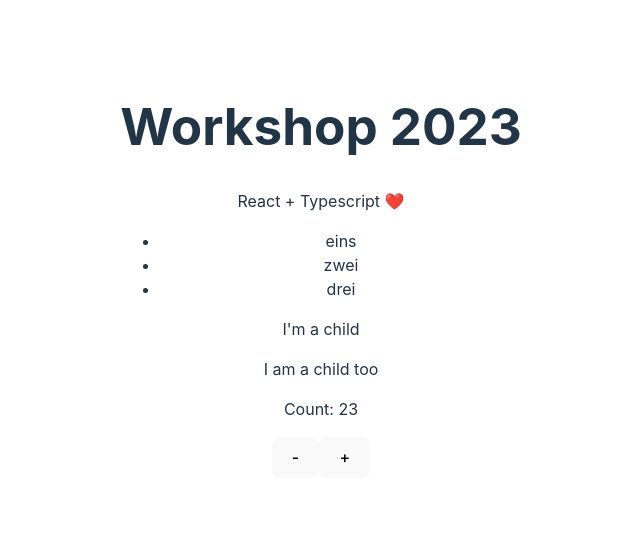
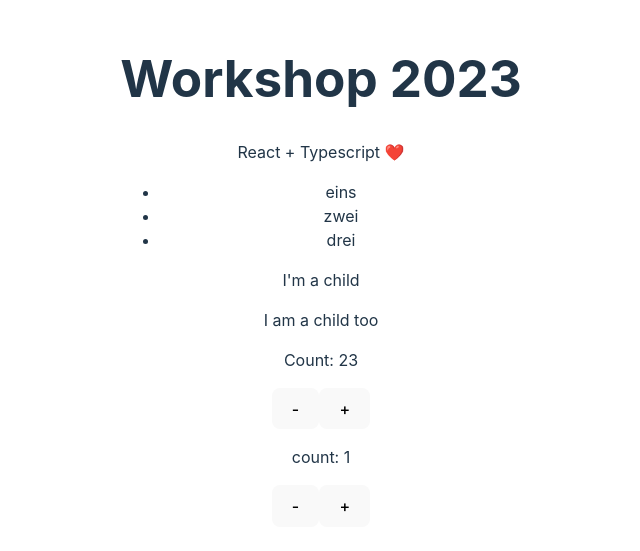
Before and after one commit to sandstorm/react-workshop-2023-09-hands-on, a React (Vite) app: page / in a window 1280 px wide. Shown: the part 129-680 px from the top of the page, without its empty margins (319-959 px from the left). Built offline with nearby package versions, Linux system fonts and the light colour scheme.

Commit message:
TASK: Add Counter as class component for comparison

```diff
--- a/src/App.tsx
+++ b/src/App.tsx
@@ -1,10 +1,22 @@
+import { useEffect, useState } from 'react'
 import './App.css'
 import AppTitle from './components/AppTitle'
 import ComponentWithChildren from './components/ComponentWithChildren'
 import Counter from './components/Counter'
+import CounterClass from './components/CounterClass'
 import StringList from './components/StringList'
 
 function App() {
+  const [step, setStep] = useState<number | undefined>(undefined)
+
+  useEffect(() => {
+    const timeOutId = setTimeout(() => {
+      setStep(5)
+    }, 2000)
+
+    return () => clearTimeout(timeOutId)
+  }, [])
+
   return (
     <>
       {/* This is a comment */}
@@ -14,7 +26,8 @@
         <p>I'm a child</p>
       </ComponentWithChildren>
       <ComponentWithChildren children={'I am a child too'} />
-      <Counter initialCount={23} step={5} />
+      <Counter initialCount={23} step={step} />
+      <CounterClass initialCount={1} step={step} />
     </>
   )
 }
--- /dev/null
+++ b/src/components/CounterClass.tsx
@@ -0,0 +1,43 @@
+import React from 'react'
+
+type CounterProps = {
+    initialCount: number,
+    step?: number
+}
+
+type CountState = {
+    count: number
+}
+
+const DEFAULT_STEP = 1
+
+class CounterClass extends React.PureComponent<CounterProps, CountState> {
+    constructor(props: CounterProps) {
+        super(props)
+
+        this.state = { count: props.initialCount }
+
+        // when not using arrow functions for methods you have to bind "this"
+        this.handleDecrement = this.handleDecrement.bind(this)
+    }
+
+    handleIncrement = () => {
+        this.setState({ count: this.state.count + (this.props.step ?? DEFAULT_STEP) })
+    }
+
+    handleDecrement() {
+        this.setState({ count: this.state.count - (this.props.step ?? DEFAULT_STEP) })
+    }
+
+    render() {
+        return (
+            <div className="counter">
+                <p>count: {this.state.count}</p>
+                <button onClick={this.handleDecrement}>-</button>
+                <button onClick={this.handleIncrement}>+</button>
+            </div>
+        )
+    }
+}
+
+export default CounterClass
```
Also changed, not shown: src/components/Counter.tsx (line endings or trailing spaces).
